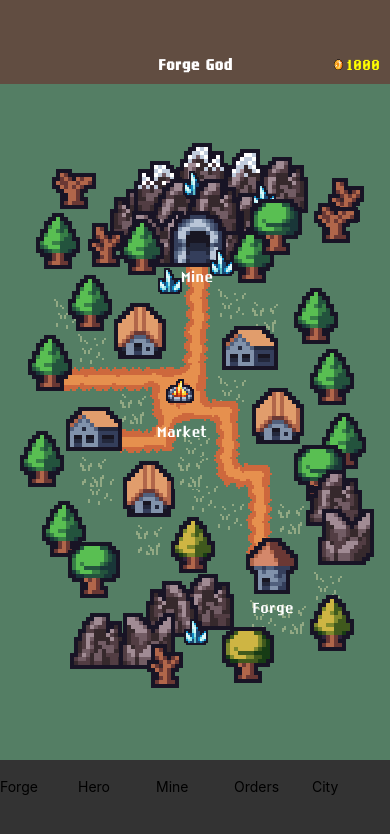
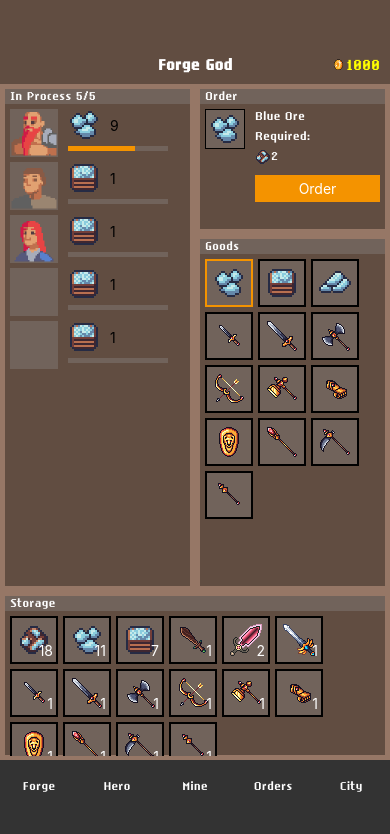
Before and after one commit to Aleksandr175/forgegod, a React Native app: screen / in a window 390 px wide. Shown: the top 834 px of the page. Built offline with nearby package versions, Linux system fonts and the light colour scheme.

Commit message:
Add Menu component, fix layout

```diff
--- a/src/App.tsx
+++ b/src/App.tsx
@@ -16,9 +16,10 @@ import { CustomText } from './components/CustomText';
 import { useCustomerOrdersLogic } from './hooks/useCustomerOrdersLogic';
 import { hasEnoughResourcesToImproveMine } from './utils';
 import { PageCity } from './components/PageCity';
+import { Menu } from './components/Menu';
 
 export const App = () => {
-  const [page, setPage] = useState<TPage>('city');
+  const [page, setPage] = useState<TPage>('forge');
   const [mineLvl, setMineLvl] = useState(1);
   const [money, setMoney] = useState(1000);
   const [maxOrdersQty, setMaxOrdersQty] = useState(5);
@@ -362,7 +363,10 @@ export const App = () => {
                     onCreateOrder={onCreateOrder}
                   />
                 </View>
-                <PanelGoods onChangeGoodId={onChangeGoodId} />
+                <PanelGoods
+                  onChangeGoodId={onChangeGoodId}
+                  selectedGoodId={selectedGoodId}
+                />
               </View>
             </View>
 
@@ -395,48 +399,7 @@ export const App = () => {
         {page === 'city' && <PageCity onSetPage={setPage} />}
       </View>
 
-      <View style={styles.bottomMenu}>
-        <Pressable
-          style={styles.menuItem}
-          onPress={() => {
-            setPage('forge');
-          }}
-        >
-          <Text>Forge</Text>
-        </Pressable>
-        <Pressable
-          style={styles.menuItem}
-          onPress={() => {
-            setPage('hero');
-          }}
-        >
-          <Text>Hero</Text>
-        </Pressable>
-        <Pressable
-          style={styles.menuItem}
-          onPress={() => {
-            setPage('mine');
-          }}
-        >
-          <Text>Mine</Text>
-        </Pressable>
-        <Pressable
-          style={styles.menuItem}
-          onPress={() => {
-            setPage('orders');
-          }}
-        >
-          <Text>Orders</Text>
-        </Pressable>
-        <Pressable
-          style={styles.menuItem}
-          onPress={() => {
-            setPage('city');
-          }}
-        >
-          <Text>City</Text>
-        </Pressable>
-      </View>
+      <Menu setPage={setPage} />
     </View>
   );
 };
@@ -492,20 +455,6 @@ const styles = StyleSheet.create({
     alignItems: 'center',
     justifyContent: 'space-between',
   },
-  bottomMenu: {
-    width: '100%',
-    backgroundColor: '#333',
-    alignItems: 'center',
-    justifyContent: 'space-between',
-    paddingBottom: 30,
-    flexDirection: 'row',
-    height: '10%',
-  },
-  menuItem: {
-    width: '20%',
-    paddingTop: 20,
-    paddingBottom: 20,
-  },
   forgeBlock: {
     flexDirection: 'row',
     width: '100%',
--- /dev/null
+++ b/src/components/Menu.tsx
@@ -0,0 +1,69 @@
+import React from 'react';
+import styled from 'styled-components/native';
+import { CustomText } from './CustomText';
+import { TPage } from '../types';
+
+interface IProps {
+  setPage: (page: TPage) => void;
+}
+
+export const Menu = ({ setPage }: IProps) => {
+  return (
+    <SMenu>
+      <SMenuItem
+        onPress={() => {
+          setPage('forge');
+        }}
+      >
+        <SText>Forge</SText>
+      </SMenuItem>
+      <SMenuItem
+        onPress={() => {
+          setPage('hero');
+        }}
+      >
+        <SText>Hero</SText>
+      </SMenuItem>
+      <SMenuItem
+        onPress={() => {
+          setPage('mine');
+        }}
+      >
+        <SText>Mine</SText>
+      </SMenuItem>
+      <SMenuItem
+        onPress={() => {
+          setPage('orders');
+        }}
+      >
+        <SText>Orders</SText>
+      </SMenuItem>
+      <SMenuItem
+        onPress={() => {
+          setPage('city');
+        }}
+      >
+        <SText>City</SText>
+      </SMenuItem>
+    </SMenu>
+  );
+};
+
+const SMenu = styled.View`
+  width: 100%;
+  background-color: #333;
+  align-items: center;
+  justify-content: space-between;
+  padding-bottom: 30px;
+  flex-direction: row;
+  height: 10%;
+`;
+
+const SMenuItem = styled.Pressable`
+  width: 20%;
+  padding-top: 20px;
+  padding-bottom: 20px;
+  align-items: center;
+`;
+
+const SText = styled(CustomText)``;
--- a/src/components/PanelGoods.tsx
+++ b/src/components/PanelGoods.tsx
@@ -2,14 +2,16 @@ import { FlatList, Pressable, View } from 'react-native';
 import { Panel } from './Panel';
 import React from 'react';
 import { dictionary } from '../dictionary';
-import { styles as stylesCommon } from '../styles';
+import { styles, styles as stylesCommon } from '../styles';
 import { CustomImage } from './CustomImage';
 
 interface IProps {
   onChangeGoodId: (goodId: number) => void;
+  selectedGoodId: number | null;
 }
 
-export const PanelGoods = React.memo(({ onChangeGoodId }: IProps) => {
+export const PanelGoods = React.memo(
+  ({ onChangeGoodId, selectedGoodId }: IProps) => {
     const goods = dictionary.goods.filter((item) => {
       // add some conditions, check upgrades
       return item.type === 'good';
@@ -24,7 +26,16 @@ export const PanelGoods = React.memo(({ onChangeGoodId }: IProps) => {
             numColumns={3}
             renderItem={({ item }) => (
               <Pressable onPress={() => onChangeGoodId(item.id)}>
-              <View style={stylesCommon.storageGridItem}>
+                <View
+                  style={
+                    item.id === selectedGoodId
+                      ? [
+                          styles.storageGridItem,
+                          stylesCommon.storageGridItemSelected,
+                        ]
+                      : styles.storageGridItem
+                  }
+                >
                   <CustomImage id={item.id} size={'big'} />
                 </View>
               </Pressable>
@@ -34,4 +45,5 @@ export const PanelGoods = React.memo(({ onChangeGoodId }: IProps) => {
         </View>
       </Panel>
     );
-});
+  },
+);
--- a/src/components/PanelSelectedGood.tsx
+++ b/src/components/PanelSelectedGood.tsx
@@ -6,6 +6,7 @@ import { IStorageGood } from '../types';
 import styled from 'styled-components/native';
 import { CustomImage } from './CustomImage';
 import { SButton } from '../styles';
+import { CustomText } from './CustomText';
 
 interface IProps {
   goodId?: number;
@@ -39,16 +40,17 @@ export const PanelSelectedGood = React.memo(
     return (
       <Panel title={'Order'} height={150}>
         <SSelectedItem>
-          <View style={styles.selectedItemImage}>
+          <SSelectedItemImage>
             {goodId && <CustomImage id={goodId} size={'big'} />}
-          </View>
-          <View style={styles.selectedItemInfo}>
+          </SSelectedItemImage>
+          <SSelectedItemInfo>
             {goodId && good && (
               <>
-                <Text style={styles.selectedItemTitle}>{good.name}</Text>
+                <SText style={styles.selectedItemTitle}>{good.name}</SText>
                 {good.requirements.resources?.length > 0 && (
                   <>
-                    <Text style={styles.selectedItemTitle}>Required:</Text>
+                    <SText style={styles.selectedItemTitle}>Required:</SText>
+                    <SResources>
                       {good.requirements.resources.map((requirement) => {
                         return (
                           <View
@@ -60,9 +62,9 @@ export const PanelSelectedGood = React.memo(
                           </View>
                         );
                       })}
+                    </SResources>
                   </>
                 )}
-                <SSeparator />
 
                 <SButton
                   onPress={() => {
@@ -74,7 +76,7 @@ export const PanelSelectedGood = React.memo(
                 </SButton>
               </>
             )}
-          </View>
+          </SSelectedItemInfo>
         </SSelectedItem>
       </Panel>
     );
@@ -86,20 +88,18 @@ const SSelectedItem = styled.View`
   width: 100%;
 `;
 
+const SSelectedItemImage = styled.View`
+  width: 40px;
+  height: 40px;
+  background-color: #71635b;
+  margin-right: 10px;
+  align-items: center;
+  justify-content: center;
+  border: 1px solid black;
+`;
+
 const styles = StyleSheet.create({
-  selectedItemImage: {
-    width: 40,
-    height: 40,
-    backgroundColor: '#71635B',
-    marginRight: 10,
-    alignItems: 'center',
-    justifyContent: 'center',
-  },
-  selectedItemInfo: {
-    flex: 1,
-  },
   selectedItemTitle: {
-    color: 'white',
     paddingBottom: 5,
   },
   selectedItemRequired: {
@@ -115,6 +115,20 @@ const SSeparator = styled.View`
   padding: 5px;
 `;
 
-const SQty = styled.Text`
+const SQty = styled(CustomText)`
   color: white;
 `;
+
+const SText = styled(CustomText)``;
+
+const SResources = styled.View`
+  gap: 10px;
+  flex-direction: row;
+  align-items: center;
+  padding-bottom: 10px;
+`;
+
+const SSelectedItemInfo = styled.View`
+  flex: 1;
+  height: 100%;
+`;
--- a/src/styles.tsx
+++ b/src/styles.tsx
@@ -40,6 +40,9 @@ export const styles = StyleSheet.create({
     borderColor: 'black',
     position: 'relative',
   },
+  storageGridItemSelected: {
+    borderColor: '#F49300',
+  },
   storageGridItemQty: {
     position: 'absolute',
     right: 3,
```
Lines whose indentation alone changed are shown as unchanged.
